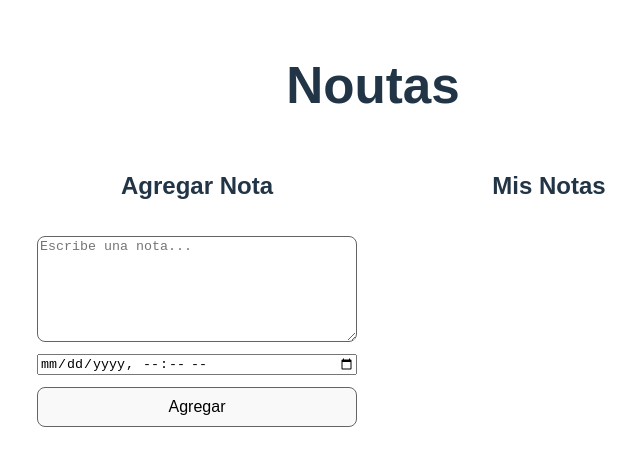
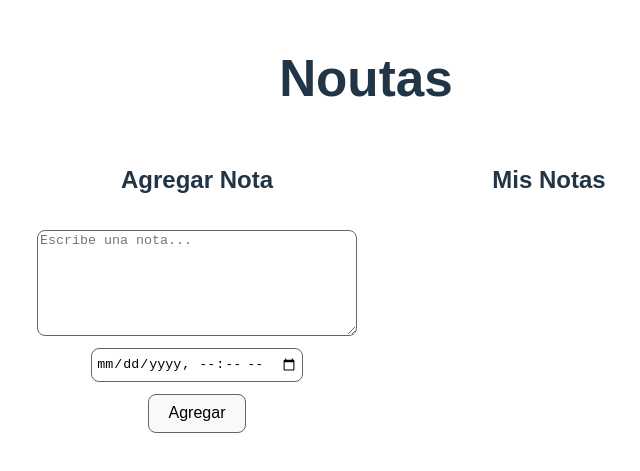
Before and after one commit to Rodr-7/Noutas-App-react, a React (Vite) app: page / in a window 1280 px wide. Shown: the part 175-646 px from the top of the page, without its empty margins (267-907 px from the left). Built offline with nearby package versions, Linux system fonts and the light colour scheme.

Commit message:
Cambios varios en la interfaz de usuario

```diff
--- a/src/App.css
+++ b/src/App.css
@@ -50,10 +50,25 @@ body {
   font-family: "Ubuntu", Arial, sans-serif;
 }
 
+.titulo-app img {
+  height: 3rem;
+  vertical-align: bottom;
+}
 textarea {
   border: 1px solid #646464;
   border-radius: 0.5rem;
   min-height: 100px;
+}
+
+.fecha-recordatorio {
+  border: 1px solid #646464;
+  border-radius: 0.5rem;
+  padding: 0.25rem;
+  height: 1.5rem;
+  align-self: center;
+}
+.area-ingreso button {
+  align-self: center;
 }
 
 button {
--- a/src/App.jsx
+++ b/src/App.jsx
@@ -96,7 +96,9 @@ function App() {
   // Renderizado de la interfaz de usuario ---------------------------
   return (
     <div style={{ padding: "1rem" }}>
-      <h1>Noutas</h1>
+      <h1 className="titulo-app">
+        Noutas <img src="/public/favicon.ico" alt="" />
+      </h1>
       <div className="noutas-layout">
         <div className="area-ingreso">
           <h2>Agregar Nota</h2>
@@ -107,6 +109,7 @@ function App() {
             onChange={(e) => setNota(e.target.value)} // Cada vez que el usuario escribe
           />
           <input // Campo para seleccionar fecha y hora del recordatorio
+            className="fecha-recordatorio"
             type="datetime-local"
             value={fechaRecordatorio}
             onChange={(e) => {
```
